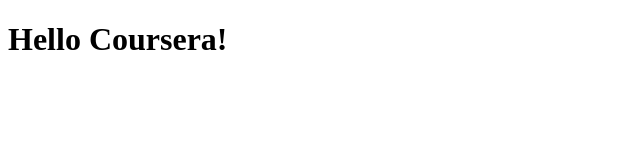
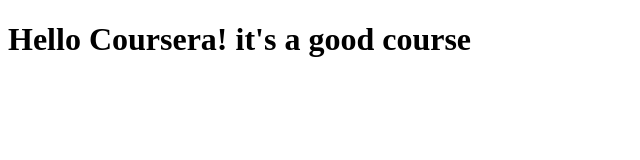
Before and after one commit to penuelabafras/Coursera-test, a plain HTML site: page Site/index.html in a window 1280 px wide. Shown: the whole page, without its empty margins (0-640 px from the left). Drawn offline with Linux system fonts and the light colour scheme.

Commit message:
Additional content to our page

```diff
--- a/Site/index.html
+++ b/Site/index.html
@@ -4,7 +4,7 @@
 	<title>Hello Coursera</title>
 </head>
 <body>
-	<h1>Hello Coursera!</h1>
+	<h1>Hello Coursera! it's a good course</h1>
 
 </body>
 </html>
```
